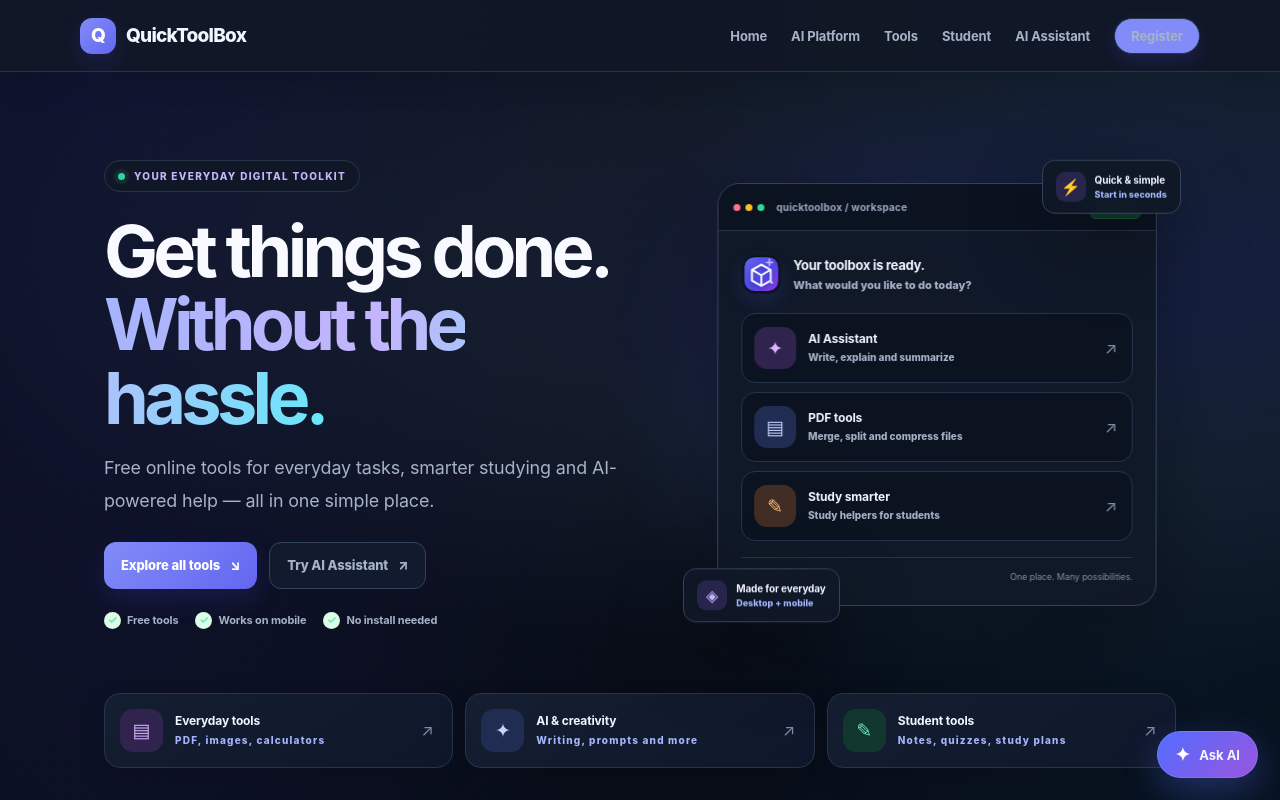
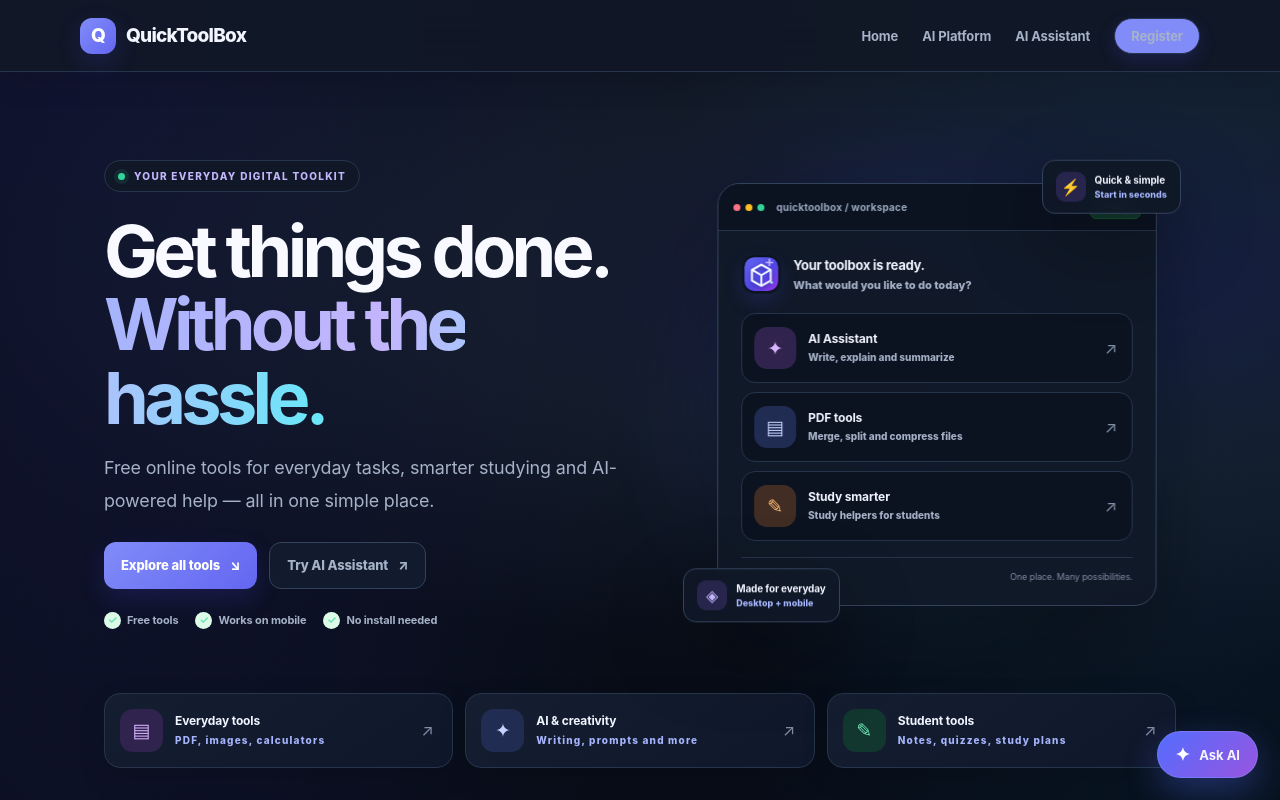
Before and after one commit to Afifarman/QuickToolBox, a Next.js app: page / in a window 1280 px wide. Shown: the top 800 px of the page. Built offline with nearby package versions, Linux system fonts and the light colour scheme.

Commit message:
chore(navigation): remove Tools and Student menu items

```diff
--- a/components/SiteHeader.js
+++ b/components/SiteHeader.js
@@ -6,8 +6,6 @@ import { usePathname } from 'next/navigation';
 const links = [
   { href: '/', label: 'Home' },
   { href: '/ai-platform', label: 'AI Platform' },
-  { href: '/tools', label: 'Tools' },
-  { href: '/student-tools', label: 'Student' },
   { href: '/ai', label: 'AI Assistant' },
 ];
 
```
